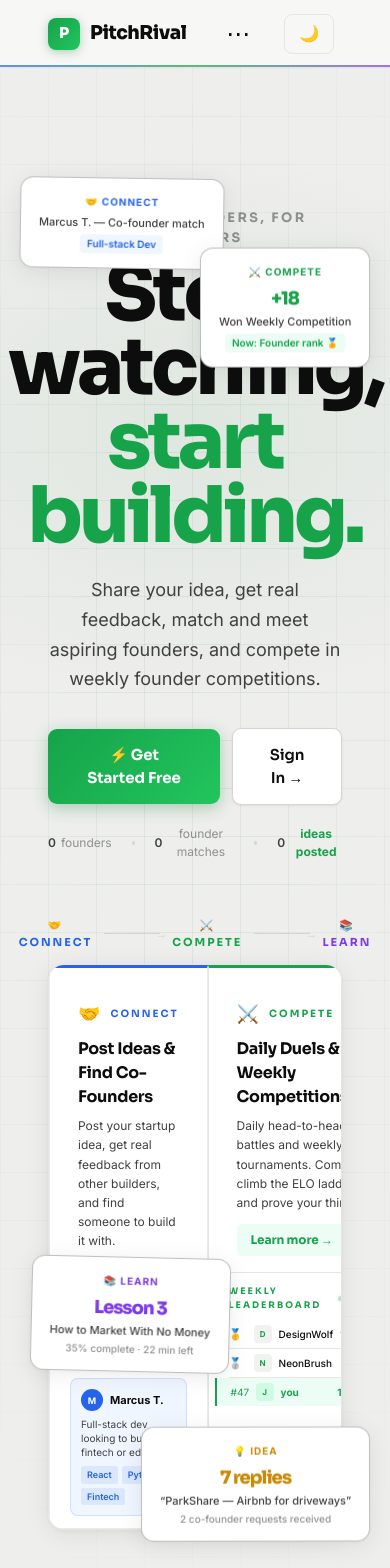
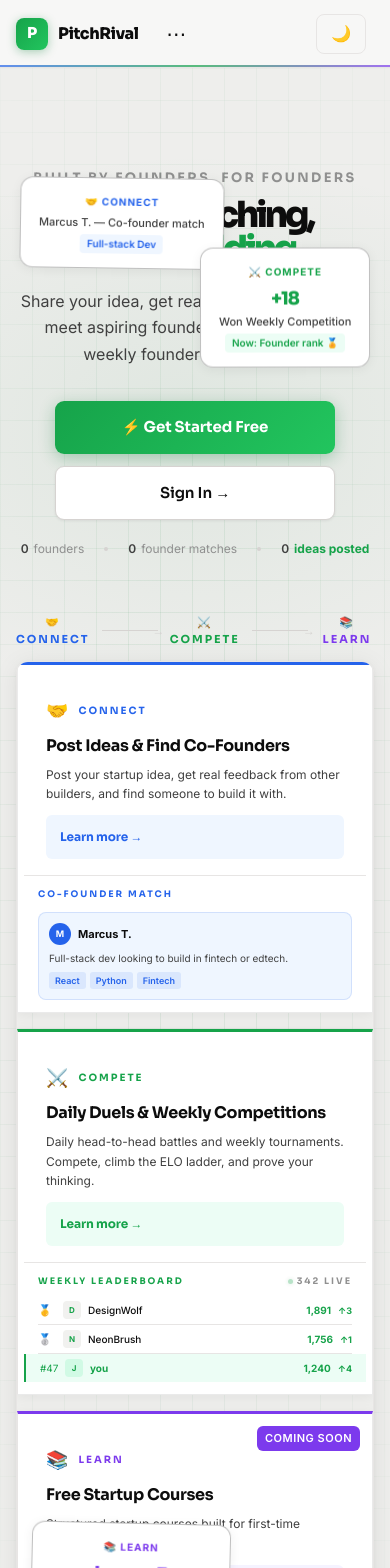
Before and after one commit to JackPigPro/pitchrival, a Next.js app: page / in a window 390 px wide. Shown: the top 1568 px of the page. Built offline with nearby package versions, Linux system fonts and the light colour scheme; no server answers; the database is empty.

Commit message:
mobile optimization v1

```diff
--- a/app/globals.css
+++ b/app/globals.css
@@ -135,6 +135,25 @@ body[data-theme='dark'] .nav {
     display: none !important;
   }
 
+  .nav {
+    padding: 0 16px;
+  }
+
+  .nav-brand {
+    margin-right: 16px;
+  }
+
+  .nav-name {
+    font-size: 16px;
+  }
+
+  .mobile-menu-toggle {
+    font-size: 20px !important;
+    padding: 12px !important;
+    min-height: 44px;
+    min-width: 44px;
+  }
+
   .nav-right {
     gap: 8px;
   }
@@ -202,6 +221,39 @@ body[data-theme='dark'] .nav {
   display: flex; flex-direction: column; align-items: center; justify-content: center;
   padding: 140px 48px 0;
   position: relative; text-align: center; overflow: hidden;
+}
+
+/* Phone-specific hero optimizations */
+@media (max-width: 480px) {
+  .hero {
+    padding: 100px 16px 0;
+  }
+
+  .hero-h1 {
+    font-size: 36px !important;
+    line-height: 1.1;
+    margin-bottom: 16px;
+  }
+
+  .hero-sub {
+    font-size: 16px !important;
+    max-width: 100%;
+    margin-bottom: 24px;
+  }
+
+  .hero-actions {
+    flex-direction: column;
+    gap: 12px;
+    width: 100%;
+    max-width: 280px;
+  }
+
+  .btn-cta-primary, .btn-cta-ghost {
+    width: 100%;
+    padding: 14px 20px;
+    font-size: 14px;
+    min-height: 44px;
+  }
 }
 .hero-bg {
   position: absolute; inset: 0; pointer-events: none; z-index: 0;
@@ -333,6 +385,41 @@ button:hover, .nav-login:hover, .nav-signup:hover, .ft-cta:hover, .pc-cta:hover,
 .pillar-header-arrow { width: 56px; height: 1px; background: var(--border2); position: relative; margin: 0 12px; flex-shrink: 0; }
 .pillar-header-arrow::after { content: '→'; position: absolute; right: -7px; top: 50%; transform: translateY(-50%); font-size: 12px; color: var(--border2); line-height: 1; }
 .pillar-row { display: grid; grid-template-columns: repeat(3, 1fr); gap: 0; border: 1px solid var(--border); border-radius: 16px; overflow: hidden; box-shadow: 0 4px 24px rgba(0,0,0,0.08), 0 1px 4px rgba(0,0,0,0.04); max-width: 1200px; margin: 0 auto; }
+
+/* Phone-specific pillar optimizations */
+@media (max-width: 480px) {
+  .pillar-wrapper {
+    padding-bottom: 32px;
+  }
+
+  .pillar-row {
+    grid-template-columns: 1fr;
+    gap: 16px;
+    border-radius: 12px;
+  }
+
+  .pc {
+    padding: 24px 20px 0;
+    min-height: 280px;
+  }
+
+  .pc-title {
+    font-size: 14px;
+    margin-bottom: 8px;
+  }
+
+  .pc-desc {
+    font-size: 11px;
+    margin-bottom: 16px;
+  }
+
+  .pc-cta {
+    width: 100%;
+    padding: 12px 16px;
+    font-size: 11px;
+    min-height: 44px;
+  }
+}
 .pc { background: var(--card); padding: 32px 28px 0; text-align: left; cursor: pointer; position: relative; display: flex; flex-direction: column; transition: background .15s; min-height: 320px; border: 1px solid rgba(0,0,0,0.08); }
 .pc + .pc { border-left: 1px solid var(--border); }
 .pc:hover { background: var(--card2); }
@@ -608,6 +695,39 @@ button:hover, .nav-login:hover, .nav-signup:hover, .ft-cta:hover, .pc-cta:hover,
 .lp-lesson-info { flex: 1; }
 .lp-lesson-name { font-size: 13px; font-weight: 600; color: var(--text); }
 .lp-lesson.active-l .lp-lesson-name { color: var(--purple); font-weight: 700; }
+
+/* Mobile interactive component improvements */
+@media (max-width: 480px) {
+  .btn-cta-primary, .btn-cta-ghost {
+    transition: all 0.3s ease;
+  }
+
+  .nav-link, .topnav-link, .topnav-dropdown-link {
+    min-height: 44px;
+    padding: 12px 16px;
+  }
+
+  .value-card {
+    padding: 20px 16px;
+    margin-bottom: 16px;
+  }
+
+  .founder-card {
+    padding: 24px 20px;
+    margin-bottom: 24px;
+  }
+}
+
+/* Performance optimizations */
+@media (max-width: 480px) {
+  .hero-bg, .feature-section::before {
+    background-size: 32px 32px;
+  }
+
+  .hero-deco-card, .pc, .idea-post, .cf-match-card {
+    box-shadow: 0 2px 12px rgba(0,0,0,0.06);
+  }
+}
 .lp-lesson-sub { font-size: 11px; color: var(--text3); margin-top: 1px; }
 .lp-lesson.active-l .lp-lesson-sub { color: var(--purple); opacity: .7; }
 .lp-lesson-time { font-size: 11px; color: var(--text3); flex-shrink: 0; }
```
